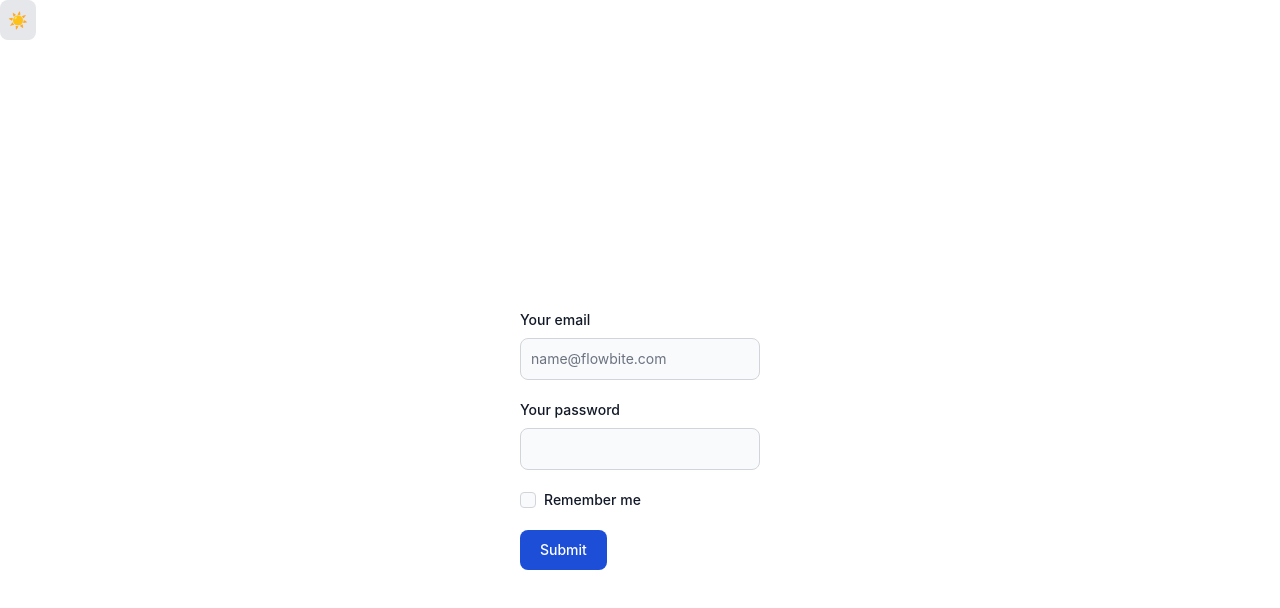
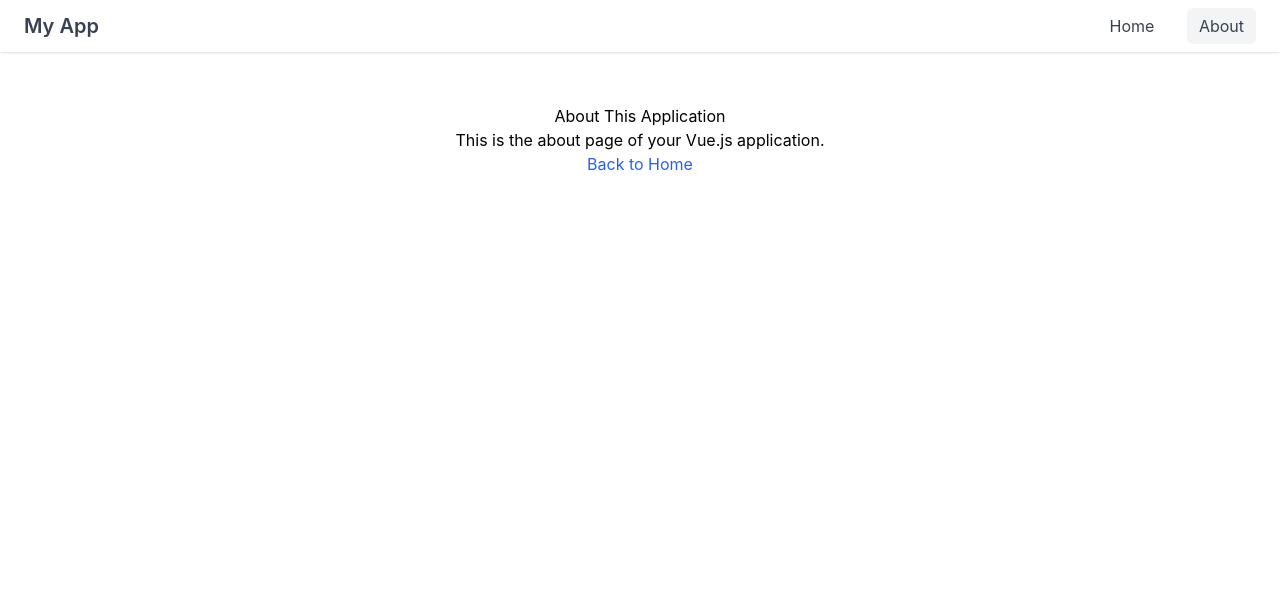
Before and after one commit to muhammad-anas-darwish/online-training-frontend, a Vue app: page /about in a window 1280 px wide. Shown: the top 608 px of the page. Built offline with nearby package versions, Linux system fonts and the light colour scheme.

Commit message:
Install vue router

```diff
--- a/package.json
+++ b/package.json
@@ -12,7 +12,8 @@
     "@tailwindcss/vite": "^4.1.8",
     "flowbite": "^3.1.2",
     "tailwindcss": "^4.1.8",
-    "vue": "^3.5.13"
+    "vue": "^3.5.13",
+    "vue-router": "^4.5.1"
   },
   "devDependencies": {
     "@typescript-eslint/parser": "^8.33.1",
--- a/src/App.vue
+++ b/src/App.vue
@@ -1,14 +1,41 @@
 <script setup lang="ts">
-import HelloWorld from './components/HelloWorld.vue'
-import { initFlowbite } from 'flowbite'
+import { initFlowbite } from 'flowbite';
 
 onMounted(() => {
-    initFlowbite();
-})
+  initFlowbite();
+});
 </script>
 
 <template>
-  <HelloWorld />
+  <header class="bg-white shadow">
+    <nav class="container mx-auto px-6 py-3">
+      <div class="flex justify-between items-center">
+        <div class="text-xl font-semibold text-gray-700">
+          <RouterLink to="/" class="hover:text-gray-900">My App</RouterLink>
+        </div>
+        <div class="space-x-4">
+          <RouterLink
+            to="/"
+            class="px-3 py-2 text-gray-700 hover:bg-gray-100 rounded-md"
+            active-class="bg-gray-100"
+          >
+            Home
+          </RouterLink>
+          <RouterLink
+            to="/about"
+            class="px-3 py-2 text-gray-700 hover:bg-gray-100 rounded-md"
+            active-class="bg-gray-100"
+          >
+            About
+          </RouterLink>
+        </div>
+      </div>
+    </nav>
+  </header>
+
+  <main class="container mx-auto px-6 py-8">
+    <RouterView />
+  </main>
 </template>
 
 <style scoped>
--- /dev/null
+++ b/src/router/index.ts
@@ -0,0 +1,25 @@
+import { createRouter, createWebHistory } from 'vue-router';
+import HomeView from '../views/HomeView.vue';
+
+const router = createRouter({
+  history: createWebHistory(import.meta.env.BASE_URL),
+  routes: [
+    {
+      path: '/',
+      name: 'home',
+      component: HomeView
+    },
+    {
+      path: '/about',
+      name: 'about',
+      component: () => import('../views/AboutView.vue')
+    },
+    {
+      path: '/hello-world',
+      name: 'hello-world',
+      component: () => import('../views/HelloWorld.vue')
+    },
+  ]
+});
+
+export default router;
--- /dev/null
+++ b/src/shims-vue.d.ts
@@ -0,0 +1,12 @@
+/* eslint-disable */
+declare module '*.vue' {
+  import type { DefineComponent } from 'vue'
+  const component: DefineComponent<{}, {}, any>
+  export default component
+}
+
+declare module '*.vue' {
+  import { ComponentOptions } from 'vue'
+  const component: ComponentOptions
+  export default component
+}
--- /dev/null
+++ b/src/views/AboutView.vue
@@ -0,0 +1,18 @@
+<template>
+  <div class="about">
+    <h1>About This Application</h1>
+    <p>This is the about page of your Vue.js application.</p>
+    <router-link to="/" class="text-blue-600 hover:underline">Back to Home</router-link>
+  </div>
+</template>
+
+<script setup lang="ts">
+// Component logic goes here
+</script>
+
+<style scoped>
+.about {
+  padding: 20px;
+  text-align: center;
+}
+</style>
--- /dev/null
+++ b/src/views/HomeView.vue
@@ -0,0 +1,18 @@
+<template>
+  <div class="home">
+    <h1>Welcome to the Home Page</h1>
+    <p>This is the main page of your application.</p>
+    <router-link to="/about" class="text-blue-600 hover:underline">Go to About</router-link>
+  </div>
+</template>
+
+<script setup lang="ts">
+// Component logic goes here
+</script>
+
+<style scoped>
+.home {
+  padding: 20px;
+  text-align: center;
+}
+</style>
```
Also changed, not shown: src/main.ts (+6 -1 lines), src/views/HelloWorld.vue (renamed from src/components/HelloWorld.vue), 1 other file (tests, documents, lock files or other folders).
